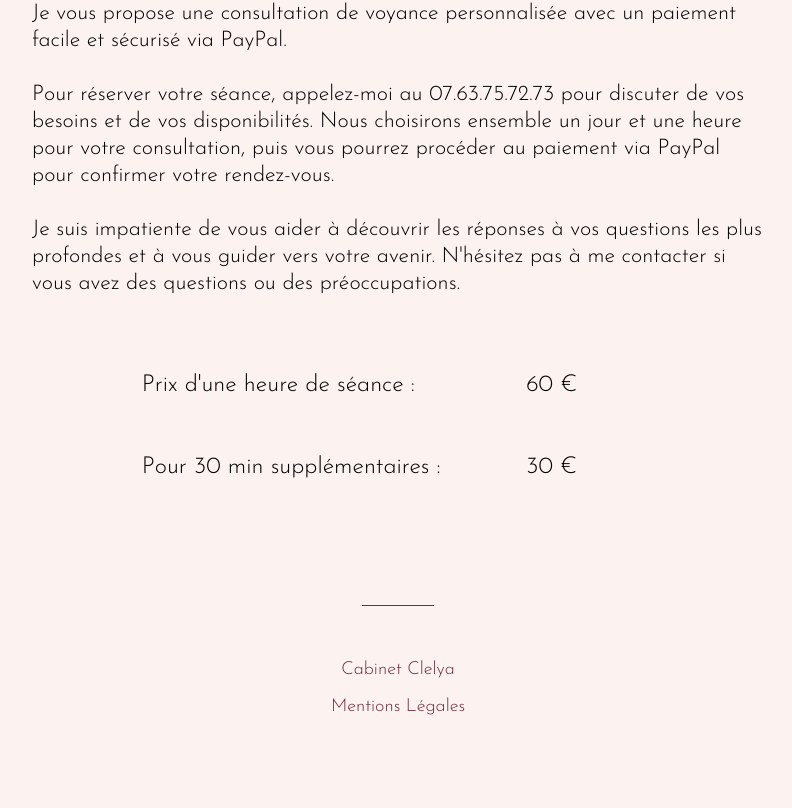
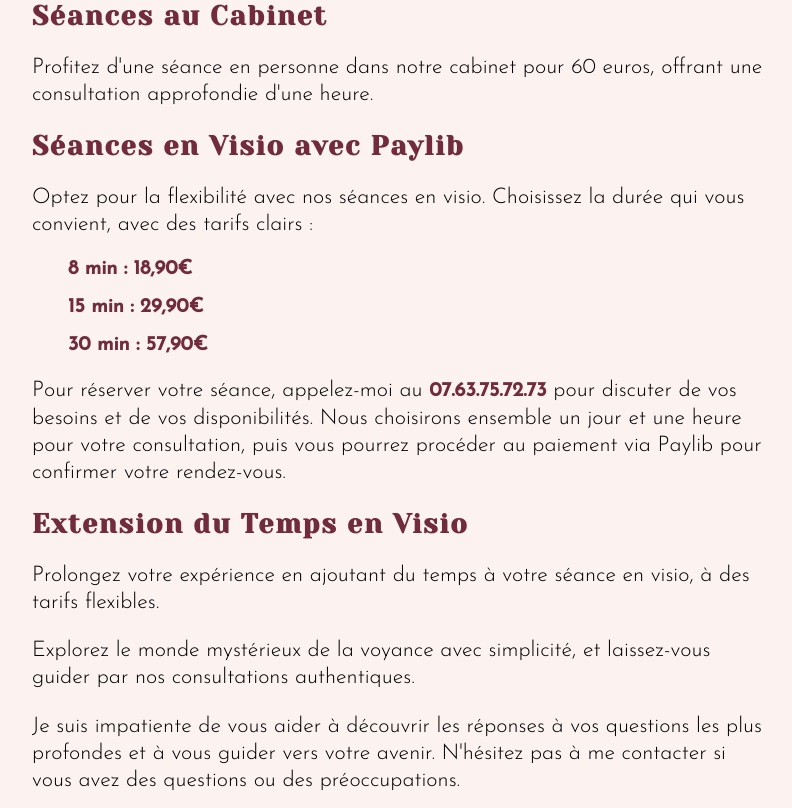
Before and after one commit to danidji/cabinet_clelya, a Next.js app: page /boutique in a window 1280 px wide. Shown: the part 712-1520 px from the top of the page, without its empty margins (242-1034 px from the left). Before the commit the page ends 1446 px from the top, so only its background shows below. Built offline with nearby package versions, Linux system fonts and the light colour scheme.

Commit message:
feat: change prices

```diff
--- a/src/pages/boutique/index.tsx
+++ b/src/pages/boutique/index.tsx
@@ -85,60 +85,37 @@ export default function Shop() {
                         </div>
                     </div>
                     <div className={styles.presentation_shop}>
+                        <h2>Séances au Cabinet</h2>
+                        <p>Profitez d'une séance en personne dans notre cabinet pour 60 euros, offrant une consultation approfondie d'une heure.</p>
+
+                        <h2>Séances en Visio avec Paylib</h2>
+                        <p>Optez pour la flexibilité avec nos séances en visio. Choisissez la durée qui vous convient, avec des tarifs clairs :</p>
+                        <ul className={styles.ul_price}>
+                            <li>
+                                <span className={styles.span_text}>8 min : 18,90€</span>
+                            </li>
+                            <li>
+                                <span className={styles.span_text}>15 min : 29,90€</span>
+                            </li>
+                            <li>
+                                <span className={styles.span_text}>30 min : 57,90€</span>
+                            </li>
+                        </ul>
+
                         <p>
-                            Je vous propose une consultation de voyance personnalisée avec un paiement facile et sécurisé via PayPal. <br /> <br />
-                            Pour réserver votre séance, appelez-moi au 07.63.75.72.73 pour discuter de vos besoins et de vos disponibilités. Nous
-                            choisirons ensemble un jour et une heure pour votre consultation, puis vous pourrez procéder au paiement via PayPal pour
-                            confirmer votre rendez-vous. <br />
-                            <br />
+                            Pour réserver votre séance, appelez-moi au <span className={styles.span_text}>07.63.75.72.73</span> pour discuter de vos
+                            besoins et de vos disponibilités. Nous choisirons ensemble un jour et une heure pour votre consultation, puis vous pourrez
+                            procéder au paiement via Paylib pour confirmer votre rendez-vous.
+                        </p>
+
+                        <h2>Extension du Temps en Visio</h2>
+                        <p>Prolongez votre expérience en ajoutant du temps à votre séance en visio, à des tarifs flexibles.</p>
+
+                        <p>Explorez le monde mystérieux de la voyance avec simplicité, et laissez-vous guider par nos consultations authentiques.</p>
+                        <p>
                             Je suis impatiente de vous aider à découvrir les réponses à vos questions les plus profondes et à vous guider vers votre
                             avenir. N&apos;hésitez pas à me contacter si vous avez des questions ou des préoccupations.
                         </p>
-                    </div>
-                    <div className={styles.choice_session}>
-                        <div className={styles.price_container}>
-                            <p>Prix d&apos;une heure de séance : </p>
-                            <p>{unitPrice} €</p>
-                        </div>
-                        <br />
-                        <div className={styles.price_container}>
-                            <p>Pour 30 min supplémentaires : </p>
-                            <p>{Price["30MIN"]} €</p>
-                        </div>
-                        <br />
-                        {/* <p>Durée : </p> */}
-                        {/* <div className={styles.button_container}>
-                            <button
-                                className={`${styles.choice_button} ${choice === "30MIN" ? styles.active : null}`}
-                                onClick={() => handleChoice("30MIN")}
-                            >
-                                30 min
-                            </button>
-                            <button
-                                className={`${styles.choice_button} ${choice === "60MIN" ? styles.active : null}`}
-                                onClick={() => handleChoice("60MIN")}
-                            >
-                                1 h
-                            </button>
-                        </div>
-                        <div className={styles.price_quantity_content}>
-                            <p>Quantité :</p>
-                            <div className={styles.quantity_container}>
-                                <div className={styles.price_quantity}>
-                                    <button onClick={substractQuantity}>-</button>
-                                    <div className={styles.quantity}>{quantity}</div>
-                                    <button onClick={addQuantity}>+</button>
-                                </div>
-                            </div>
-                        </div>
-                        <div className={styles.total_price}>
-                            <p>Total :</p>
-                            <p>{totalPrice} €</p>
-                        </div>
-
-                        <div className={styles.paypal_buttons_container}>
-                            <PaypalButton amount={totalPrice} />
-                        </div> */}
                     </div>
                 </div>
                 <Footer />
--- a/src/styles/Shop.module.css
+++ b/src/styles/Shop.module.css
@@ -1,6 +1,6 @@
 .shop_page_container ul {
     display: flex;
-  justify-content: flex-end;
+    /* justify-content: flex-end; */
 
     list-style: none;
     padding-inline-start: 0;
@@ -11,9 +11,9 @@
 }
 
 .shop_page_container ul li a {
-  text-transform:capitalize;
+    text-transform: capitalize;
     text-decoration: none;
-  color: #702B3D;
+    color: #702b3d;
     font-weight: bold;
     font-size: 1.1rem;
 }
@@ -34,10 +34,10 @@
     display: block;
     height: 20rem;
     width: 100%;
-  border: 2px solid #702B3D ;
+    border: 2px solid #702b3d;
     border-radius: 1rem;
     overflow: hidden;
-  opacity: .7;
+    opacity: 0.7;
 }
 
 .infos_wrapper {
@@ -47,8 +47,8 @@
     width: 50%;
     top: 0;
     right: 0;
-  background-color: #FCF2F0;
-  opacity: .8;
+    background-color: #fcf2f0;
+    opacity: 0.8;
 }
 
 .infos_text {
@@ -69,7 +69,7 @@
     text-align: center;
     font-size: 1.3rem;
     font-weight: bold;
-  color: #702B3D;
+    color: #702b3d;
     opacity: 1;
     z-index: 999;
 }
@@ -80,7 +80,6 @@
 
 .presentation_shop p {
     font-size: 1.2rem;
-
 }
 
 .choice_session p {
@@ -90,12 +89,12 @@
 
 .price_container {
     display: flex;
-  margin: .5rem 0;
+    margin: 0.5rem 0;
     align-items: center;
 }
 
 .price_container p {
-  margin: .5rem 0;
+    margin: 0.5rem 0;
 }
 
 .price_container p:nth-child(1) {
@@ -120,25 +119,25 @@
 
 .choice_button {
     width: 7rem;
-  padding: .2rem;
-  border: 2px solid #702B3D;
+    padding: 0.2rem;
+    border: 2px solid #702b3d;
     background-color: transparent;
     font-size: 1.2rem;
-  color: #702B3D;
-  border-radius: .5rem;
+    color: #702b3d;
+    border-radius: 0.5rem;
 }
 
 .choice_button.active {
-  color: #FCF2F0;
-  background-color:#702B3D ;
+    color: #fcf2f0;
+    background-color: #702b3d;
 }
 
 .price_quantity_content {
     display: flex;
     align-items: center;
-  margin: .5rem 0;
+    margin: 0.5rem 0;
 }
-.price_quantity_content p{
+.price_quantity_content p {
     flex: 1;
 }
 
@@ -152,15 +151,15 @@
     display: flex;
     justify-content: center;
     align-items: center;
-  border: 2px solid #702B3D;
+    border: 2px solid #702b3d;
     height: 2rem;
     width: 7rem;
-  border-radius: .5rem;
+    border-radius: 0.5rem;
 }
 
 .price_quantity div,
-.price_quantity button  {
-  flex:1;
+.price_quantity button {
+    flex: 1;
     height: 100%;
 }
 
@@ -168,14 +167,14 @@
     display: flex;
     justify-content: center;
     align-items: center;
-  border-left: 2px solid #702B3D;
-  border-right: 2px solid #702B3D;
-  color: #702B3D;
+    border-left: 2px solid #702b3d;
+    border-right: 2px solid #702b3d;
+    color: #702b3d;
 }
 
-.price_quantity button  {
+.price_quantity button {
     background-color: transparent;
-  color: #702B3D;
+    color: #702b3d;
     border: none;
     padding: 0;
     font-size: 1.3rem;
@@ -194,30 +193,42 @@
 }
 
 .paypal_buttons_container {
-  margin-top: 2rem ;
+    margin-top: 2rem;
 }
 
 .on_prod {
     font-weight: bold;
-  color: #702B3D;
+    color: #702b3d;
 }
 
-@media (max-width: 768px)  {
+.ul_price {
+    display: flex;
+    flex-direction: column;
+    gap: 1rem;
+}
+
+.span_text {
+    font-size: 1.1rem;
+    font-weight: 600;
+    color: #702b3d;
+}
+
+@media (max-width: 768px) {
     .shop_page_container ul {
         display: flex;
         flex-direction: column;
-    align-items: flex-end;
+        align-items: center;
     }
     .shop_page_container ul li {
         margin: 0;
     }
-  .shop_page_container ul li h4{
-    margin: .5rem 0;
+    .shop_page_container ul li h4 {
+        margin: 0.5rem 0;
         font-size: 1.1rem;
     }
 }
 
-@media (min-width: 768px)  {
+@media (min-width: 768px) {
     .shop_page_container {
         display: flex;
         flex-direction: column;
@@ -240,11 +251,10 @@
 
     .image_container {
         width: 70%;
-    margin-bottom:3rem ;
+        margin-bottom: 3rem;
     }
 
-  .choice_session  {
+    .choice_session {
         width: 70%;
     }
-
 }
```
Lines whose indentation alone changed are shown as unchanged.
